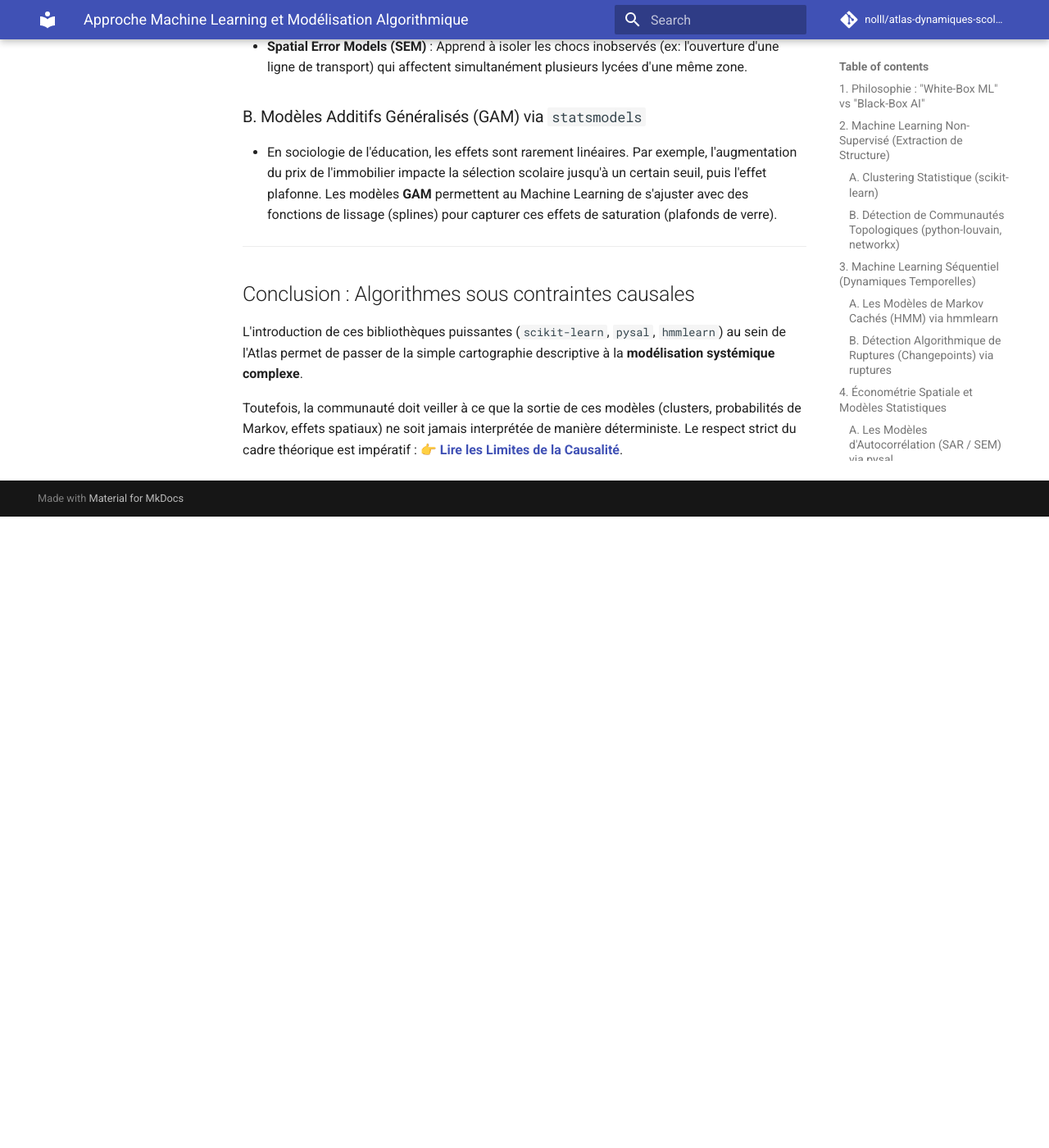
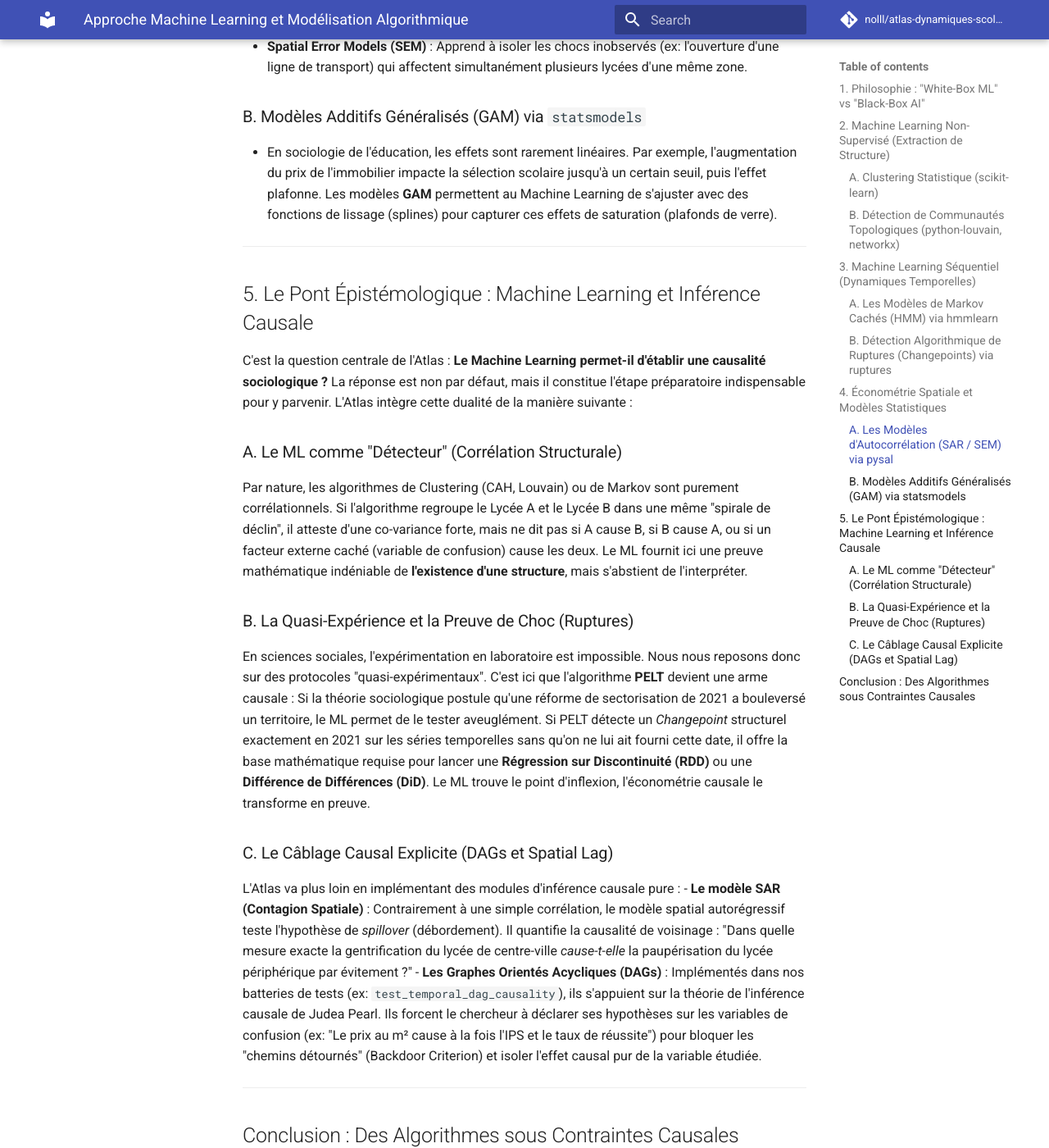
Before and after one commit to nolll77/atlas-dynamiques-scolaires, an MkDocs documentation site: the page built from docs/APPROCHE_MACHINE_LEARNING.md, in a window 1280 px wide and 1400 px high, scrolled down 2301 px. Shown: the whole window at 82% size. Built offline with MkDocs 1.6.1 and Material for MkDocs 9.7.7, drawn with Linux system fonts in a browser that asks for light colours; comment, search, counter and statistics services are not loaded; before the commit the page ends 2931 px from its top, so only the background shows below that; some of the changed text lies outside the part shown.

Commit message:
docs: explicitly bridge machine learning and causal inference

```diff
--- a/docs/APPROCHE_MACHINE_LEARNING.md
+++ b/docs/APPROCHE_MACHINE_LEARNING.md
@@ -56,8 +56,28 @@ La géographie n'est pas juste un "fond de carte", c'est une variable active. Le
 
 ---
 
-## Conclusion : Algorithmes sous contraintes causales
+## 5. Le Pont Épistémologique : Machine Learning et Inférence Causale
 
-L'introduction de ces bibliothèques puissantes (`scikit-learn`, `pysal`, `hmmlearn`) au sein de l'Atlas permet de passer de la simple cartographie descriptive à la **modélisation systémique complexe**.
+C'est la question centrale de l'Atlas : **Le Machine Learning permet-il d'établir une causalité sociologique ?** La réponse est non par défaut, mais il constitue l'étape préparatoire indispensable pour y parvenir. L'Atlas intègre cette dualité de la manière suivante :
 
-Toutefois, la communauté doit veiller à ce que la sortie de ces modèles (clusters, probabilités de Markov, effets spatiaux) ne soit jamais interprétée de manière déterministe. Le respect strict du cadre théorique est impératif : 👉 **[Lire les Limites de la Causalité](CAUSALITY_LIMITS.md)**.
+### A. Le ML comme "Détecteur" (Corrélation Structurale)
+Par nature, les algorithmes de Clustering (CAH, Louvain) ou de Markov sont purement corrélationnels. Si l'algorithme regroupe le Lycée A et le Lycée B dans une même "spirale de déclin", il atteste d'une co-variance forte, mais ne dit pas si A cause B, si B cause A, ou si un facteur externe caché (variable de confusion) cause les deux. Le ML fournit ici une preuve mathématique indéniable de **l'existence d'une structure**, mais s'abstient de l'interpréter.
+
+### B. La Quasi-Expérience et la Preuve de Choc (Ruptures)
+En sciences sociales, l'expérimentation en laboratoire est impossible. Nous nous reposons donc sur des protocoles "quasi-expérimentaux". C'est ici que l'algorithme **PELT** devient une arme causale :
+Si la théorie sociologique postule qu'une réforme de sectorisation de 2021 a bouleversé un territoire, le ML permet de le tester aveuglément. Si PELT détecte un *Changepoint* structurel exactement en 2021 sur les séries temporelles sans qu'on ne lui ait fourni cette date, il offre la base mathématique requise pour lancer une **Régression sur Discontinuité (RDD)** ou une **Différence de Différences (DiD)**. Le ML trouve le point d'inflexion, l'économétrie causale le transforme en preuve.
+
+### C. Le Câblage Causal Explicite (DAGs et Spatial Lag)
+L'Atlas va plus loin en implémentant des modules d'inférence causale pure :
+- **Le modèle SAR (Contagion Spatiale)** : Contrairement à une simple corrélation, le modèle spatial autorégressif teste l'hypothèse de *spillover* (débordement). Il quantifie la causalité de voisinage : "Dans quelle mesure exacte la gentrification du lycée de centre-ville *cause-t-elle* la paupérisation du lycée périphérique par évitement ?"
+- **Les Graphes Orientés Acycliques (DAGs)** : Implémentés dans nos batteries de tests (ex: `test_temporal_dag_causality`), ils s'appuient sur la théorie de l'inférence causale de Judea Pearl. Ils forcent le chercheur à déclarer ses hypothèses sur les variables de confusion (ex: "Le prix au m² cause à la fois l'IPS et le taux de réussite") pour bloquer les "chemins détournés" (Backdoor Criterion) et isoler l'effet causal pur de la variable étudiée.
+
+---
+
+## Conclusion : Des Algorithmes sous Contraintes Causales
+
+L'introduction de ces bibliothèques puissantes (`scikit-learn`, `pysal`, `hmmlearn`, `ruptures`) permet de passer d'une simple cartographie descriptive à une **modélisation systémique et causale complexe**.
+
+Toutefois, la communauté doit veiller à ce que la sortie brute de ces modèles ne soit jamais prise pour vérité sociologique causale absolue de manière déterministe. Le Machine Learning construit le "squelette" structurel, c'est au chercheur de tisser les liens de causalité rigoureux dans le respect strict du cadre théorique.
+
+👉 **[Lire le Manifeste sur les Limites de la Causalité](CAUSALITY_LIMITS.md)** pour le cadre formel.
```
